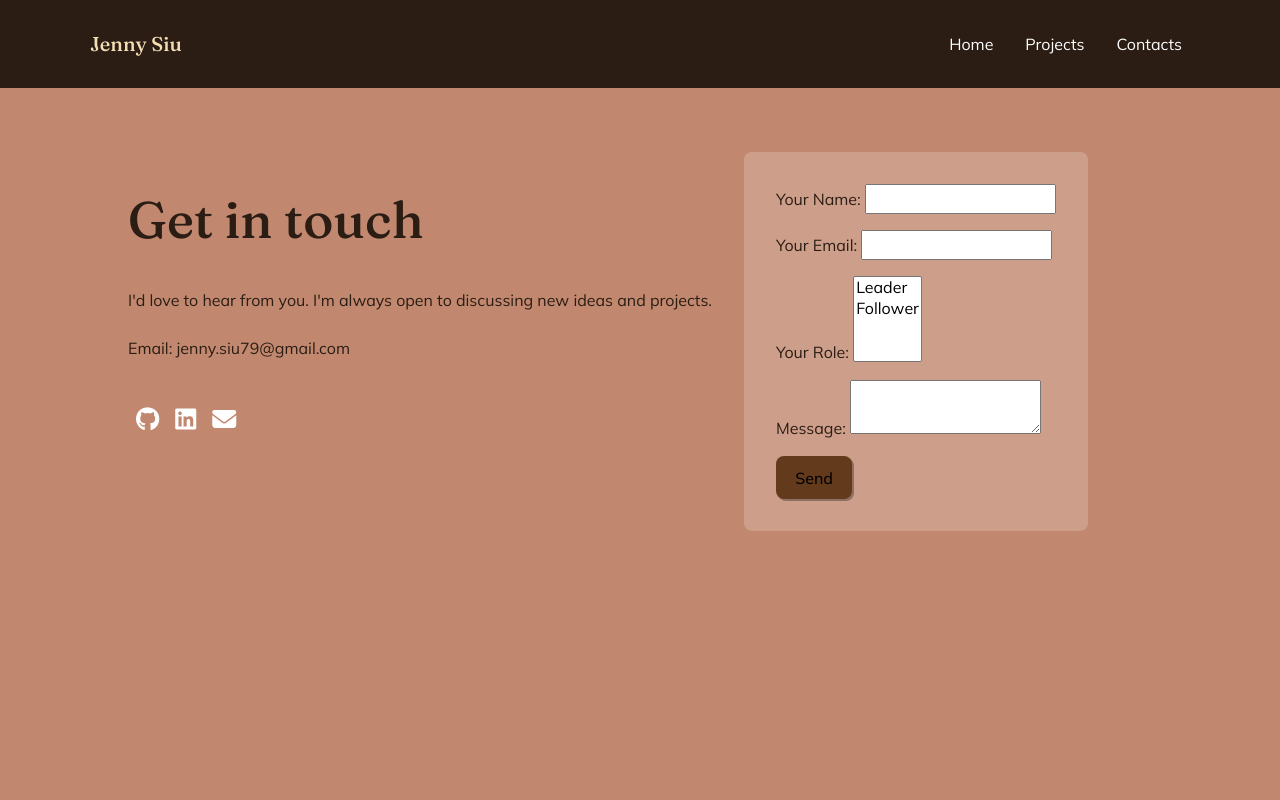
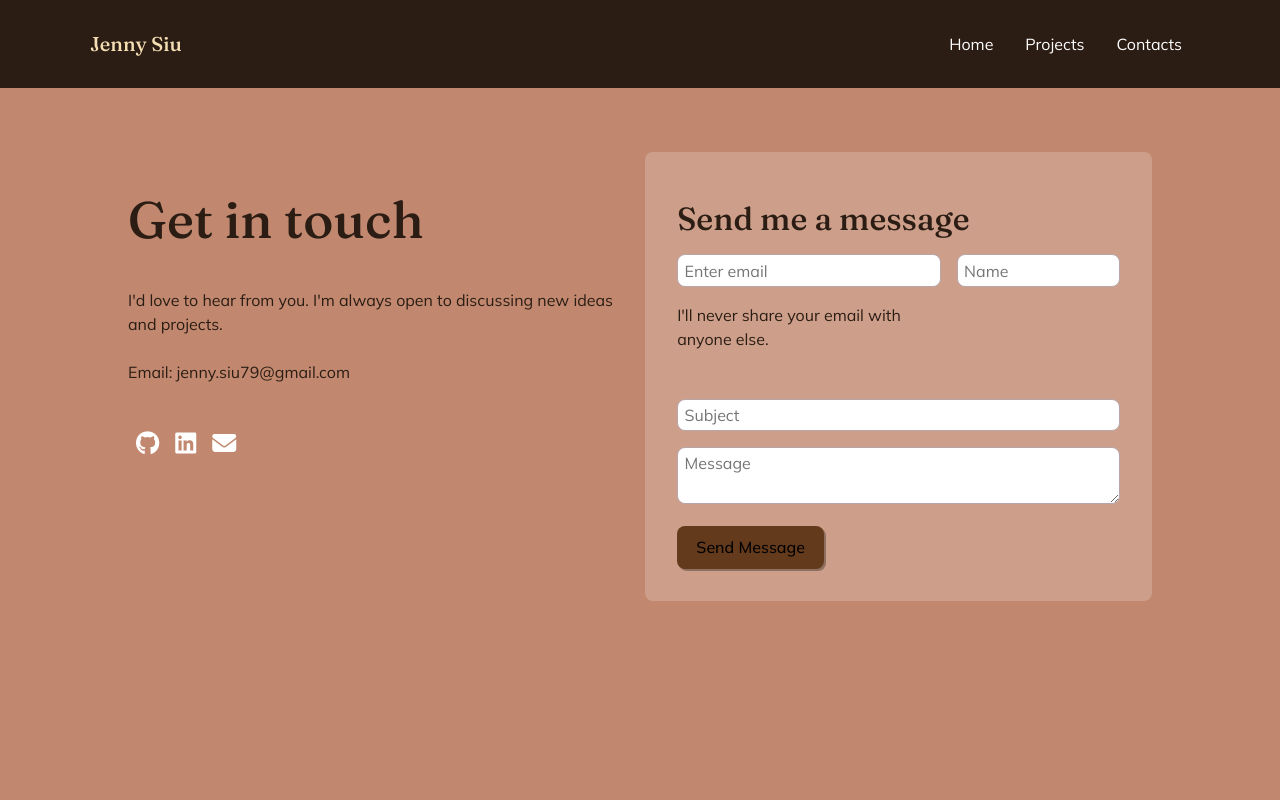
Before and after one commit to jennysiu/jennysReactPortfolio, a React (Vite) app: page /contact in a window 1280 px wide. Shown: the top 800 px of the page. Built offline with nearby package versions, Linux system fonts and the light colour scheme.

Commit message:
refactored form

```diff
--- a/src/components/ContactForm/index.jsx
+++ b/src/components/ContactForm/index.jsx
@@ -1,63 +1,32 @@
 import Button from 'react-bootstrap/Button';
 import Form from 'react-bootstrap/Form';
-// import './styling/Contact.css';
+import "./style.css"
 
 function ContactForm() {
   return (
-    // <Form name="contact" data-netlify="true" method="POST" data-netlify-honeypot="bot-field">
-    //   <input type="hidden" name="form-name" value="contact" />
-
-    //   <h2>Send me a message</h2>
-    //   <div className='contact-details'>
-    //     <Form.Group className="mb-2" controlId="formBasicEmail">
-    //       <Form.Label></Form.Label>
-    //       <Form.Control type="email" name="email" placeholder="Enter email" />
-    //       <Form.Text className="text-muted">
-    //         I'll never share your email with anyone else.
-    //       </Form.Text>
-    //     </Form.Group>
-
-    //     <Form.Group className="mb-2" controlId="formBasicPName">
-    //       <Form.Label></Form.Label>
-    //       <Form.Control type="name" name="name" placeholder="Name" />
-    //     </Form.Group>
-    //   </div>
-
-    //   <Form.Group className="mb-2" controlId="formBasicSubject">
-    //     <Form.Label></Form.Label>
-    //     <Form.Control type="subject" name="subject" placeholder="Subject" />
-    //   </Form.Group>
-
-    //   <Form.Group className="mb-2" controlId="exampleForm.ControlTextarea1">
-    //     <Form.Label></Form.Label>
-    //     <Form.Control as="textarea" rows={3} name="message"  placeholder="Message"/>
-    //   </Form.Group>
-
-    //   <Button className="send-button" variant="primary" type="submit">
-    //     Send Message
-    //   </Button>
-    // </Form>
-
+    <>
     <form name="contact" method="POST" data-netlify="true">
+    <h2>Send me a message</h2>
+      <div className='contact-details'>
+        <p>
+          <label><input type="email" name="email" placeholder="Enter email"/></label>
+          <p>I'll never share your email with anyone else.</p>
+        </p>
+        <p>
+          <label><input type="text" name="name" placeholder="Name"/></label>
+        </p>
+      </div>
       <p>
-        <label>Your Name: <input type="text" name="name" /></label>
+        <label><input type="email" name="subject" placeholder="Subject"/></label>
       </p>
       <p>
-        <label>Your Email: <input type="email" name="email" /></label>
+        <label><textarea name="message" placeholder="Message"></textarea></label>
       </p>
       <p>
-        <label>Your Role: <select name="role[]" multiple>
-          <option value="leader">Leader</option>
-          <option value="follower">Follower</option>
-        </select></label>
-      </p>
-      <p>
-        <label>Message: <textarea name="message"></textarea></label>
-      </p>
-      <p>
-        <button type="submit">Send</button>
+        <button type="submit">Send Message</button>
       </p>
     </form>
+    </>
   )
 }
 
--- /dev/null
+++ b/src/components/ContactForm/style.css
@@ -0,0 +1,32 @@
+/* contact form component */
+
+.contact-details {
+  display: flex;
+
+}
+
+label {
+ width: 100%;
+}
+
+input, textarea {
+  width: 100%;
+  padding: 0.2em 0.4em;
+  background-color: white;
+  color: var(--lavender-grey);
+  border: transparent;
+  border-radius: 0.5em;
+  border: 1px solid var(--rose-tinted-grey); /* Set the default border color */
+
+}
+
+/* Apply styles when the input is focused */
+input:focus {
+  border-color: var(--earthy-brown);
+  outline: none;
+}
+
+textarea:focus {
+  border-color: var(--earthy-brown);
+  outline: none;
+}
--- a/src/index.css
+++ b/src/index.css
@@ -77,14 +77,5 @@ button:focus-visible {
 }
 
 @media (prefers-color-scheme: light) {
-  :root {
-    color: #213547;
-    background-color: #ffffff;
-  }
-  a:hover {
-    color: #747bff;
-  }
-  button {
-    background-color: #f9f9f9;
-  }
+
 }
```
Also changed, not shown: src/App.css (+0 -31 lines).
